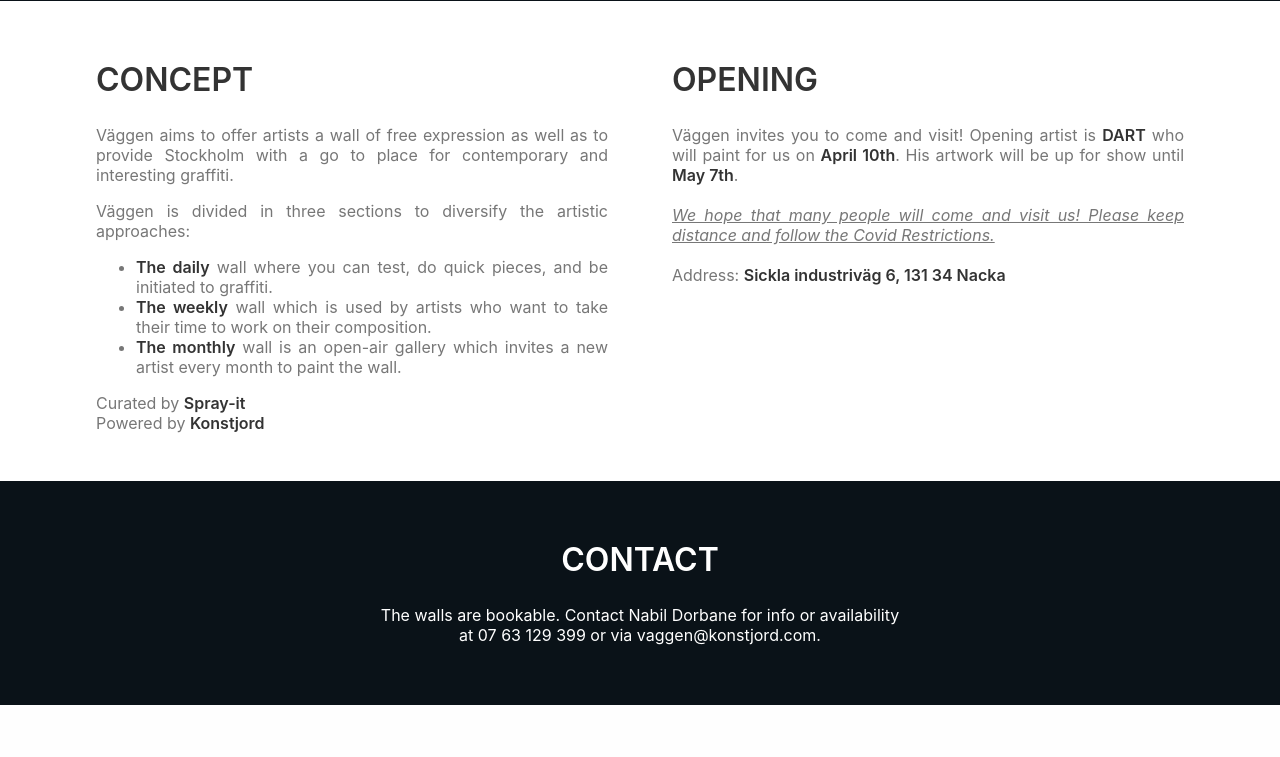
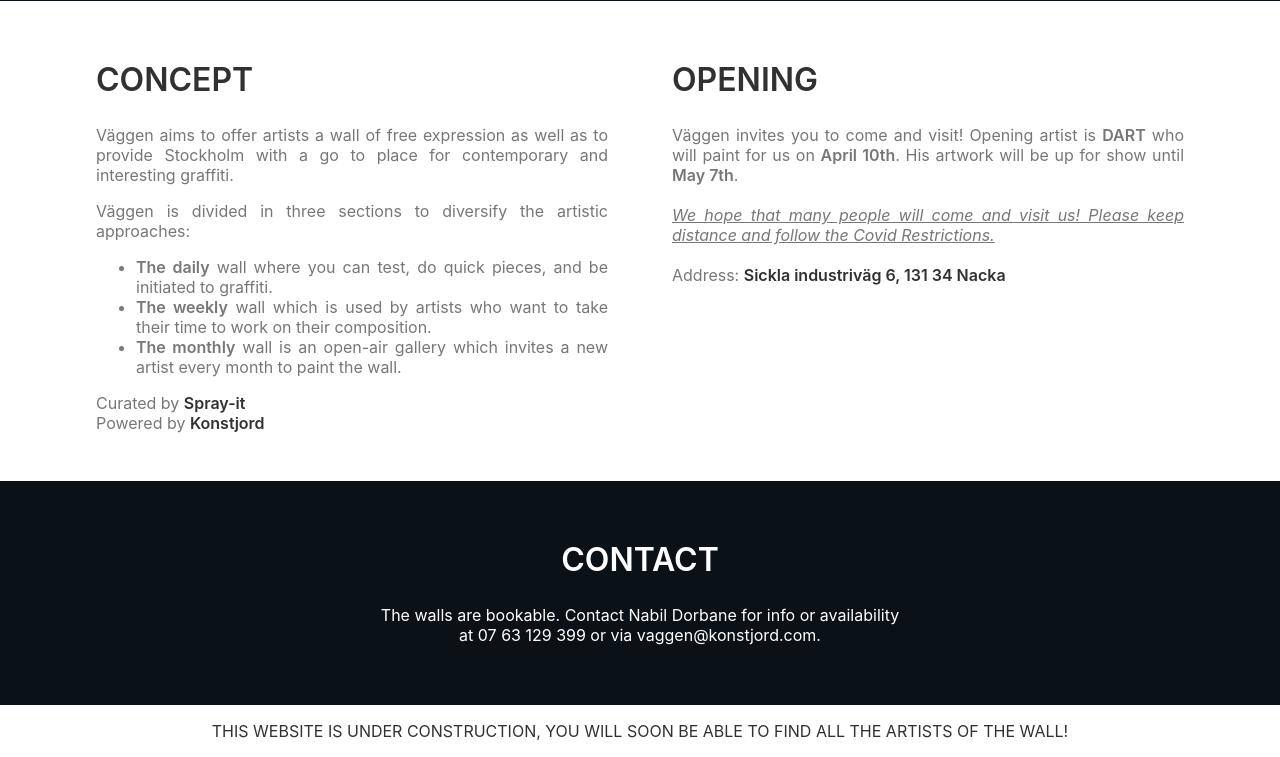
Before and after one commit to Eminerve/vaggen, a PHP site: page / in a window 1280 px wide; the page is wider, and only the part inside the window is pictured. Shown: the part 657-1414 px from the top of that part. Before the commit the page ends 1362 px from the top of that part, so only its background shows below. Run offline with PHP 8.4, Linux system fonts and the light colour scheme.

Commit message:
changement favicon

```diff
--- a/index.php
+++ b/index.php
@@ -1,11 +1,11 @@
 <!DOCTYPE html>
 <html lang="en" dir="ltr">
   <head>
-    <link rel="apple-touch-icon" sizes="180x180" href="images/favicon/apple-touch-icon.png">
-    <link rel="icon" type="image/png" sizes="32x32" href="images/favicon/favicon-32x32.png">
-    <link rel="icon" type="image/png" sizes="16x16" href="images/favicon/favicon-16x16.png">
-    <link rel="manifest" href="images/favicon/site.webmanifest">
-    <link rel="mask-icon" href="images/favicon/safari-pinned-tab.svg" color="#5bbad5">
+    <link rel="apple-touch-icon" sizes="180x180" href="favicon1/apple-touch-icon.png">
+    <link rel="icon" type="image/png" sizes="32x32" href="favicon1/favicon-32x32.png">
+    <link rel="icon" type="image/png" sizes="16x16" href="favicon1/favicon-16x16.png">
+    <link rel="manifest" href="favicon1/site.webmanifest">
+    <link rel="mask-icon" href="favicon1/safari-pinned-tab.svg" color="#5bbad5">
     <meta name="msapplication-TileColor" content="#da532c">
     <meta name="theme-color" content="#ffffff">
     <meta charset="UTF-8">
@@ -77,6 +77,9 @@
       </div>
     </div>
 
+      <div class="annonce_construction">
+        <p>This website is under construction, you will soon be able to find all the artists of the Wall!</p>
+      </div>
       <style media="screen">
 
             /* Général */
@@ -192,11 +195,21 @@
           max-width:120%;
           height:auto;
         }
+
         a{
           text-decoration:none;
+          color: color: #303133;
         }
 
+        a:visited {
+          text-decoration:none;
+          color: color: #303133;
+        }
 
+        a:link {
+          text-decoration:none;
+          color: color: #303133;
+        }
             .en_construction {
               display: flex;
               flex-direction: row;
@@ -212,13 +225,14 @@
             .en_construction h2 {
               font-size: 2em;
               text-transform: uppercase;
-              color: #333;
+              color: #303133;
               font-weight: 600;
               text-align: left;
             }
 
             .en_construction p {
               font-size: 1em;
+              letter-spacing: 0.05;
               color: #777;
               font-weight: 400;
               text-align: justify;
@@ -241,14 +255,14 @@
 
             .en_construction strong{
               font-size: 1em;
-              color: #333;
+              color: ##303133;
               font-weight: 600;
               text-align: justify;
             }
 
             .en_construction a{
               font-size: 1em;
-              color: #333;
+              color: #303133;
               font-weight: 600;
               text-align: justify;
               text-decoration: none;
@@ -262,6 +276,16 @@
               text-decoration: underline;
             }
 
+            /* annonce_construction */
+
+            .annonce_construction{
+              justify-content: center;
+              width: 70%;
+              text-transform: uppercase;
+              color: #303133;
+              text-align: center;
+              margin: auto;
+            }
             /* Contact */
 
             .contact {
```
Also changed, not shown: monthly.php (+26 -7 lines).
